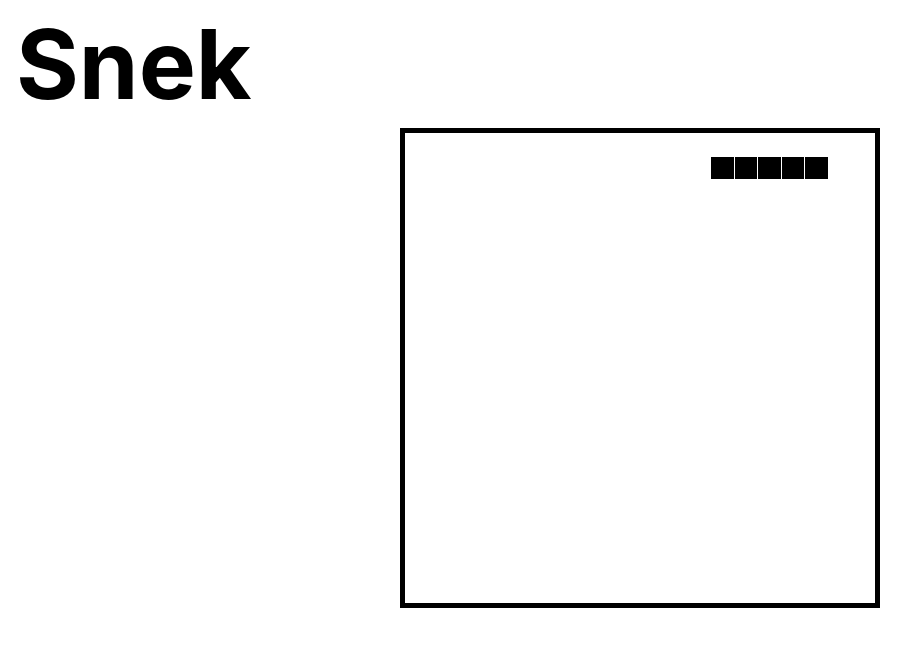
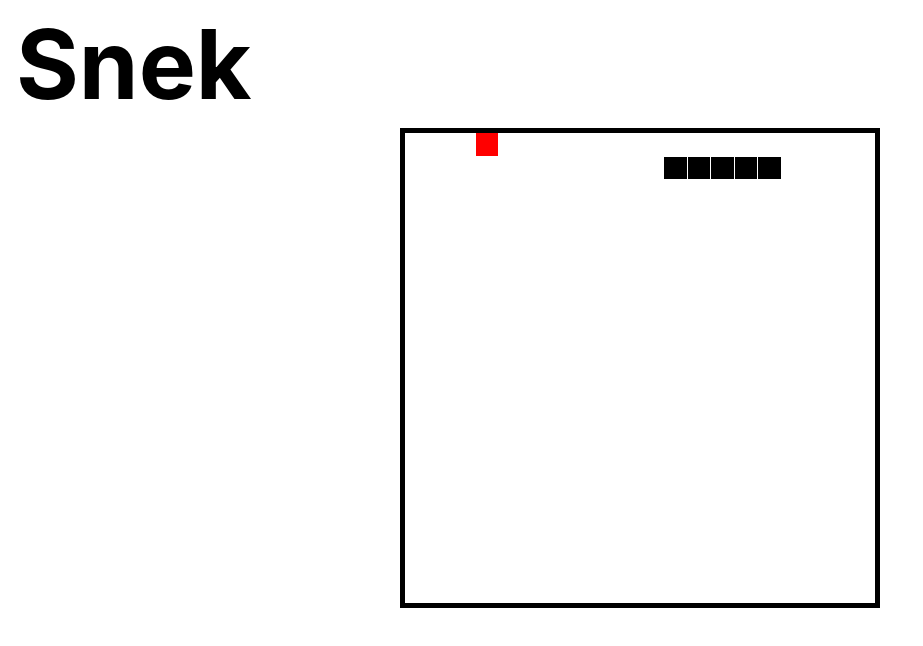
Before and after one commit to arrested-developer/snek, a React (Create React App) app: page / in a window 1280 px wide. Shown: the top 646 px of the page, without its empty margins (0-923 px from the left). Built offline with nearby package versions, Linux system fonts and the light colour scheme.

Commit message:
generate random egg

```diff
--- a/src/App.js
+++ b/src/App.js
@@ -12,7 +12,7 @@ const H1 = styled.h1`
 class App extends Component {
   constructor() {
     super();
-    this.state = { snake: [[1, 2], [2, 2], [3, 2]] };
+    this.state = { snake: [[1, 2]], egg: false };
     this.gridSize = 20;
     this.dir = 'right';
     this.nextDir = 'right';
@@ -32,12 +32,27 @@ class App extends Component {
       }
     });
   }
-  startInterval() {
-    this.interval = setInterval(this.update, 500);
-  }
-  stopInterval() {
+  startInterval = () => {
+    const egg = this.newEgg();
+    this.setState(s => ({ egg }));
+    this.interval = setInterval(this.updateBoard, 500);
+  };
+  stopInterval = () => {
     clearInterval(this.interval);
-  }
+  };
+  newEgg = () => {
+    const randomWithin = n => Math.ceil(Math.random() * n);
+    const eggPos = [randomWithin(this.gridSize, randomWithin(this.gridSize))];
+    let clash = false;
+    this.state.snake.forEach(part => {
+      if (this.coordsMatch(part, eggPos)) clash = true;
+    });
+    if (clash) return this.newEgg();
+    else return eggPos;
+  };
+  coordsMatch = (a, b) => {
+    return a[0] === b[0] && a[1] === b[1];
+  };
   setNextDir = dir => {
     const opposite = {
       up: 'down',
@@ -49,7 +64,7 @@ class App extends Component {
       this.nextDir = dir;
     }
   };
-  update = () => {
+  updateBoard = () => {
     this.dir = this.nextDir;
     this.moveSnake(this.dir);
   };
@@ -79,7 +94,11 @@ class App extends Component {
     return (
       <div className="App">
         <H1>Snek</H1>
-        <Board snake={this.state.snake} gridSize={this.gridSize} />
+        <Board
+          snake={this.state.snake}
+          egg={this.state.egg}
+          gridSize={this.gridSize}
+        />
       </div>
     );
   }
--- a/src/Board.js
+++ b/src/Board.js
@@ -21,12 +21,17 @@ const Snake = styled.div`
   grid-row-start: ${props => props.posY};
 `;
 
+const Egg = styled(Snake)`
+  background: red;
+`;
+
 const Board = props => {
   return (
     <Grid gridSize={props.gridSize}>
       {props.snake.map(s => (
         <Snake posX={s[0]} posY={s[1]} />
       ))}
+      {props.egg && <Egg posX={props.egg[0]} posY={props.egg[1]} />}
     </Grid>
   );
 };
```
